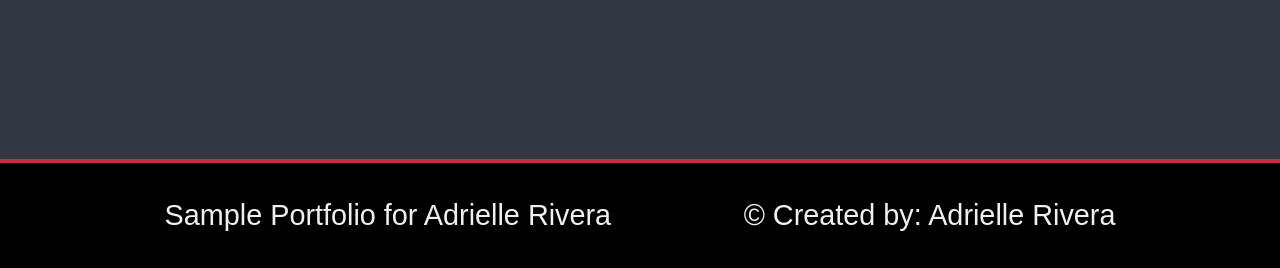
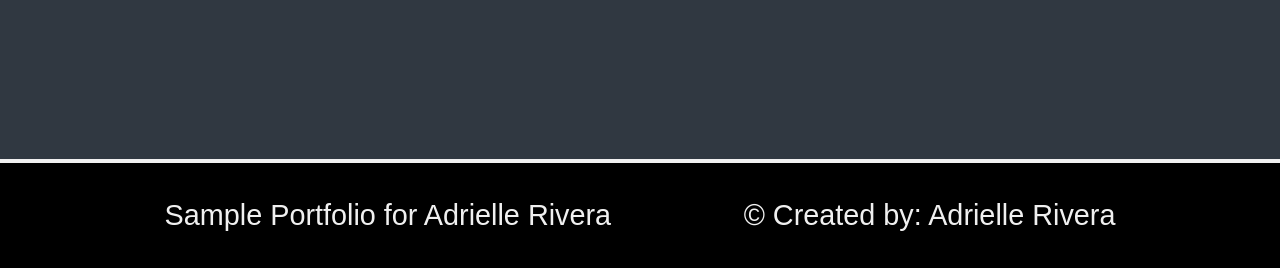
Before and after one commit to AdrielleRivera/Portfolio-Website, a plain HTML site: page index.html in a window 1280 px wide. Shown: the part 1834-2102 px from the top of the page. Drawn offline with Linux system fonts and the light colour scheme.

Commit message:
Update styles.css

```diff
--- a/styles.css
+++ b/styles.css
@@ -152,7 +152,7 @@ footer {
     padding: 2rem;
     background: black; /* Ensure the background color is set here */
     color: var(--main-white); /* Ensure the text color is set here */
-    border-top: 4px solid var(--main-red);
+    border-top: 4px solid var(--main-white);
 }
 
 footer a {
```
